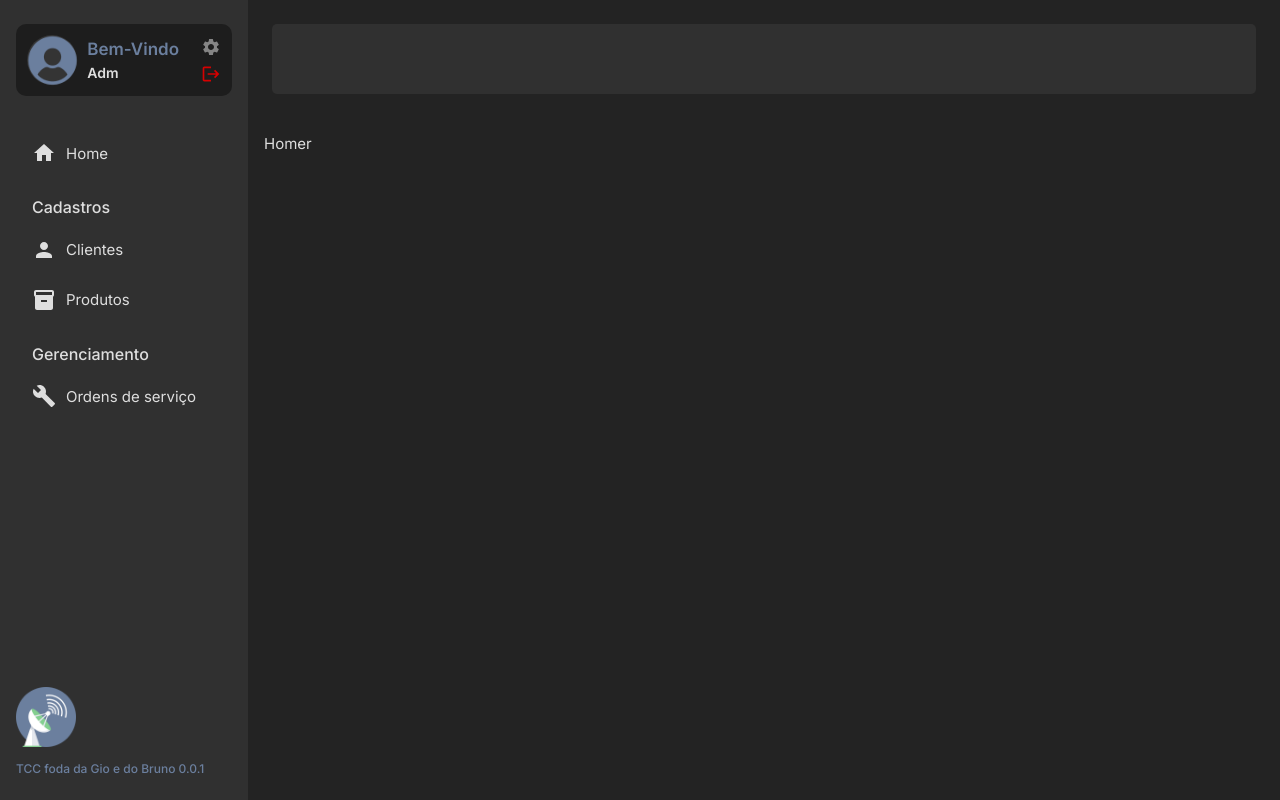
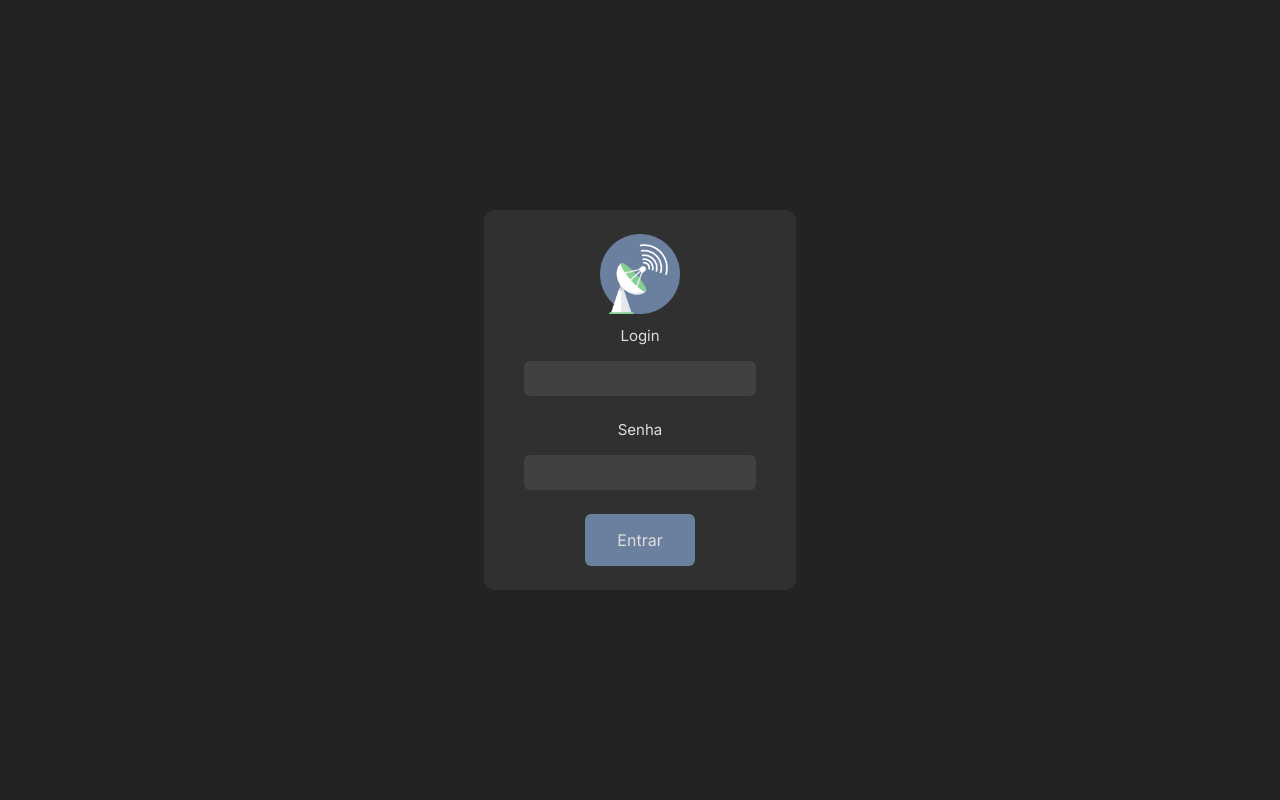
Before and after one commit to BrunoSPereira/TCC, a React (Vite) app in the folder Frontend/: page / in a window 1280 px wide. Built offline with nearby package versions, Linux system fonts and the light colour scheme.

Commit message:
feat: login

```diff
--- a/Frontend/src/App.tsx
+++ b/Frontend/src/App.tsx
@@ -1,17 +1,27 @@
+import { useState } from "react";
 import { SideBar } from "./components/sidebar/sideBar";
 import { MainContent } from "./components/main/mainContent";
 import { GlobalStyle } from "./GlobalStyle";
 import { BrowserRouter } from "react-router-dom";
+import Login from "./components/pages/login/login";
 
 function App() {
+  const [isAuthenticated, setIsAuthenticated] = useState(false);
+
   return (
     <>
       <GlobalStyle />
 
       <main>
         <BrowserRouter>
-          <SideBar />
-          <MainContent />
+          {isAuthenticated ? (
+            <>
+              <SideBar />
+              <MainContent />
+            </>
+          ) : (
+            <Login onLogin={() => setIsAuthenticated(true)} />
+          )}
         </BrowserRouter>
       </main>
     </>
--- a/Frontend/src/components/pages/Home.tsx
+++ b/Frontend/src/components/pages/Home.tsx
@@ -1,7 +1,7 @@
 export const Home = () => {
   return (
     <>
-      <p>Homer</p>
+      <p>Home</p>
     </>
   );
 };
--- /dev/null
+++ b/Frontend/src/components/pages/login/login.Styled.tsx
@@ -0,0 +1,56 @@
+import styled from "styled-components";
+
+export const Container = styled.div`
+  /* ocupa a tela toda e ignora o layout do pai (grid/columns) */
+  position: fixed;
+  inset: 0;
+
+  /* centraliza perfeito no eixo X e Y */
+  display: grid;
+  place-items: center;
+  /* se o pai for grid, isso garante que o container cubra tudo */
+
+  form {
+    background-color: #303030;
+    padding: 1.5rem;
+    gap: 0.5rem;
+    display: flex;
+    flex-direction: column;
+    align-items: center;
+    border-radius: 10px;
+  }
+
+  input {
+    background-color: #414141;
+    padding: 0.5rem;
+    margin: 0.5rem 1rem 1rem 1rem;
+    border-radius: 6px;
+    font-family: "Inter", sans-serif;
+    font-size: 15px;
+    color: #dededee0;
+  }
+
+  button {
+    background-color: #6b7f9e;
+    padding: 1rem 2rem 1rem 2rem ;
+    border-radius: 6px;
+    font-family: "Inter", sans-serif;
+    font-size: 15px;
+    font-size: medium;
+    color: #DEDEDE;
+    cursor: pointer;
+    }
+
+    button:hover {
+      background-color: #86a6d4;
+      color: #ffffff;
+  }
+
+  .logo {
+    text-align: center;
+  }
+
+  .logo img {
+    width: 80px;
+  }
+`;
--- /dev/null
+++ b/Frontend/src/components/pages/login/login.tsx
@@ -0,0 +1,47 @@
+import * as Style from "./login.Styled";
+import { useState } from "react";
+
+type Props = {
+  onLogin: () => void;
+};
+
+export default function Login({ onLogin }: Props) {
+  const [username, setUsername] = useState("");
+  const [password, setPassword] = useState("");
+
+  const handleSubmit = (e: React.FormEvent) => {
+    e.preventDefault();
+
+    // API
+    if (username === "1" && password === "1") {
+      onLogin();
+    } else {
+      alert("Usuário ou senha inválidos");
+    }
+  };
+
+  return (
+    <Style.Container>
+      <form onSubmit={handleSubmit}>
+        <div className="logo">
+          <img src="src/assets/Logo.png" alt="Logo" />
+        </div>
+
+        <p>Login</p>
+        <input
+          type="text"
+          value={username}
+          onChange={(e) => setUsername(e.target.value)}
+        />
+
+        <p>Senha</p>
+        <input
+          type="password"
+          value={password}
+          onChange={(e) => setPassword(e.target.value)}
+        />
+        <button type="submit">Entrar</button>
+      </form>
+    </Style.Container>
+  );
+}
--- a/Frontend/src/components/sidebar/sideBar.Styled.tsx
+++ b/Frontend/src/components/sidebar/sideBar.Styled.tsx
@@ -21,7 +21,7 @@ export const Container = styled.div`
     font-weight: 500;
     margin-top: 10px;
   }
-aaa
+
   .logo {
     text-align: center;
   }
```
